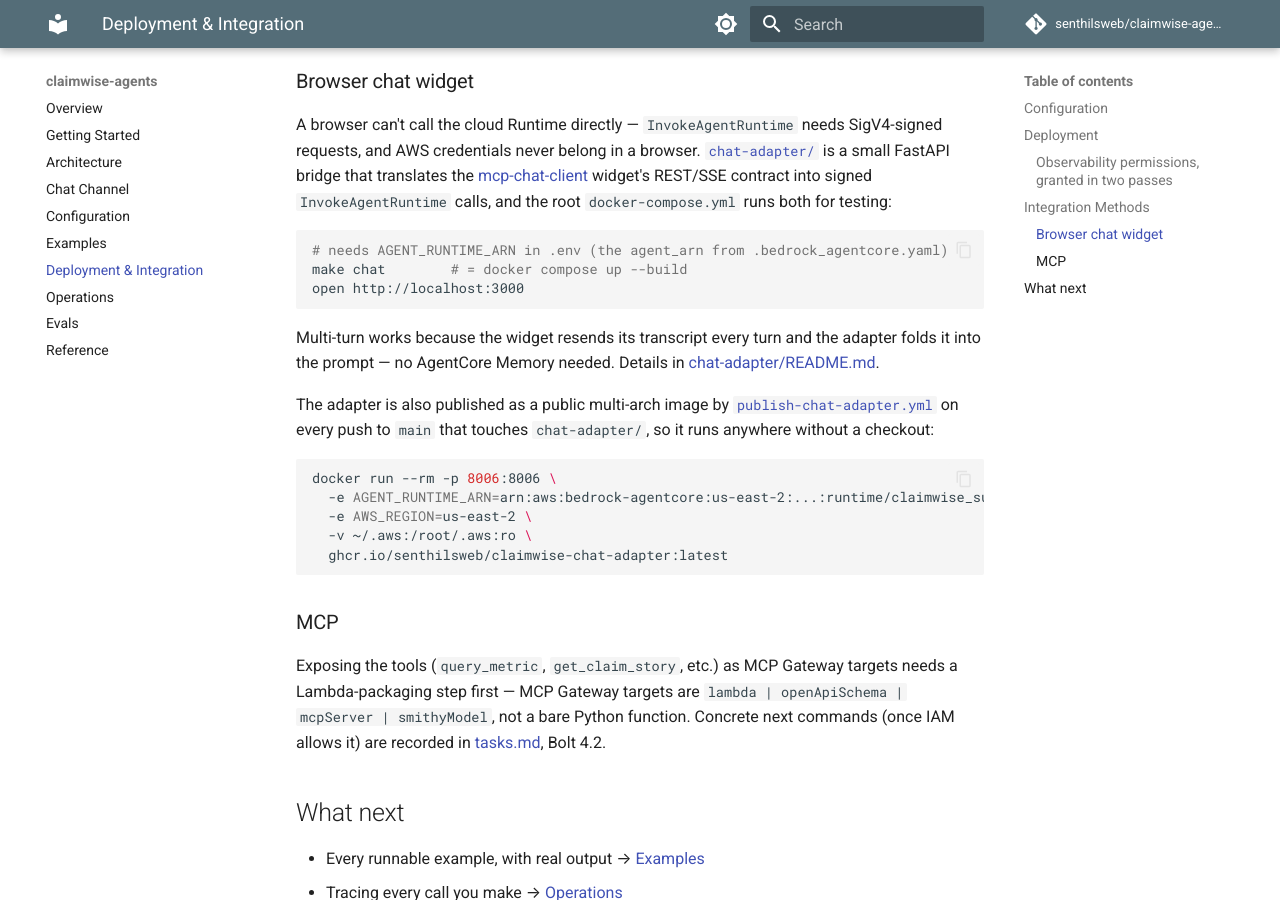
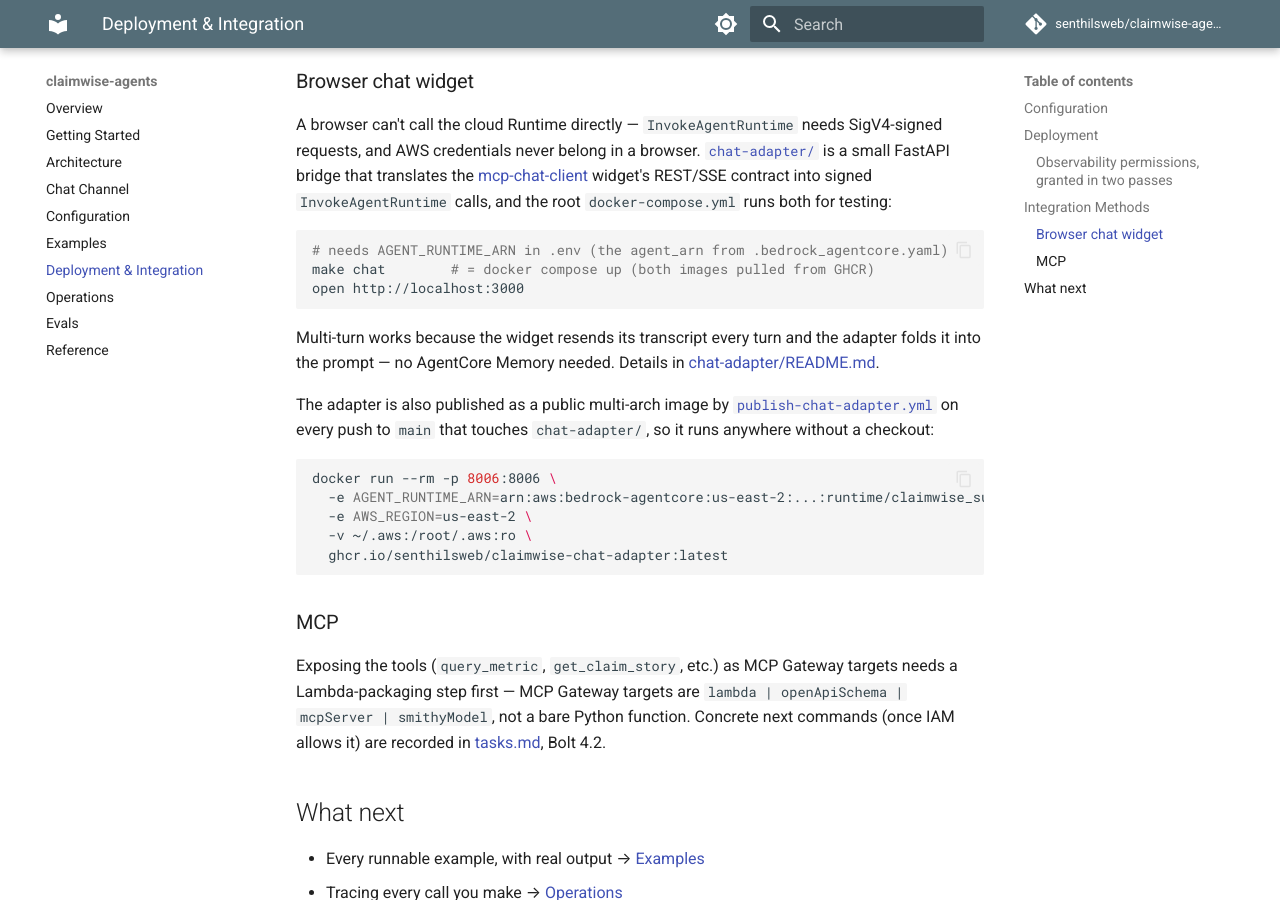
Before and after one commit to senthilsweb/claimwise-agents, an MkDocs documentation site: the page built from docs/deployment-integration.md, in a window 1280 px wide and 900 px high, scrolled down 3627 px. Built offline with MkDocs 1.6.1 and Material for MkDocs 9.7.7, drawn with Linux system fonts in a browser that asks for light colours; comment, search, counter and statistics services are not loaded.

Commit message:
Compose pulls the adapter from GHCR instead of building locally
Both stack images now come from the registry — make chat needs no
checkout-side build. Swap image: back to build: chat-adapter when
iterating on the adapter source.

Co-Authored-By: Claude Fable 5 <noreply@anthropic.com>
Claude-Session: https://claude.ai/code/session_014vEt7yCiZkcefMparxpTB2

````diff
--- a/docs/deployment-integration.md
+++ b/docs/deployment-integration.md
@@ -127,7 +127,7 @@ the root `docker-compose.yml` runs both for testing:
 
 ```bash
 # needs AGENT_RUNTIME_ARN in .env (the agent_arn from .bedrock_agentcore.yaml)
-make chat        # = docker compose up --build
+make chat        # = docker compose up (both images pulled from GHCR)
 open http://localhost:3000
 ```
 
````
Also changed, not shown: docker-compose.yml (+6 -2 lines), 1 other file.
